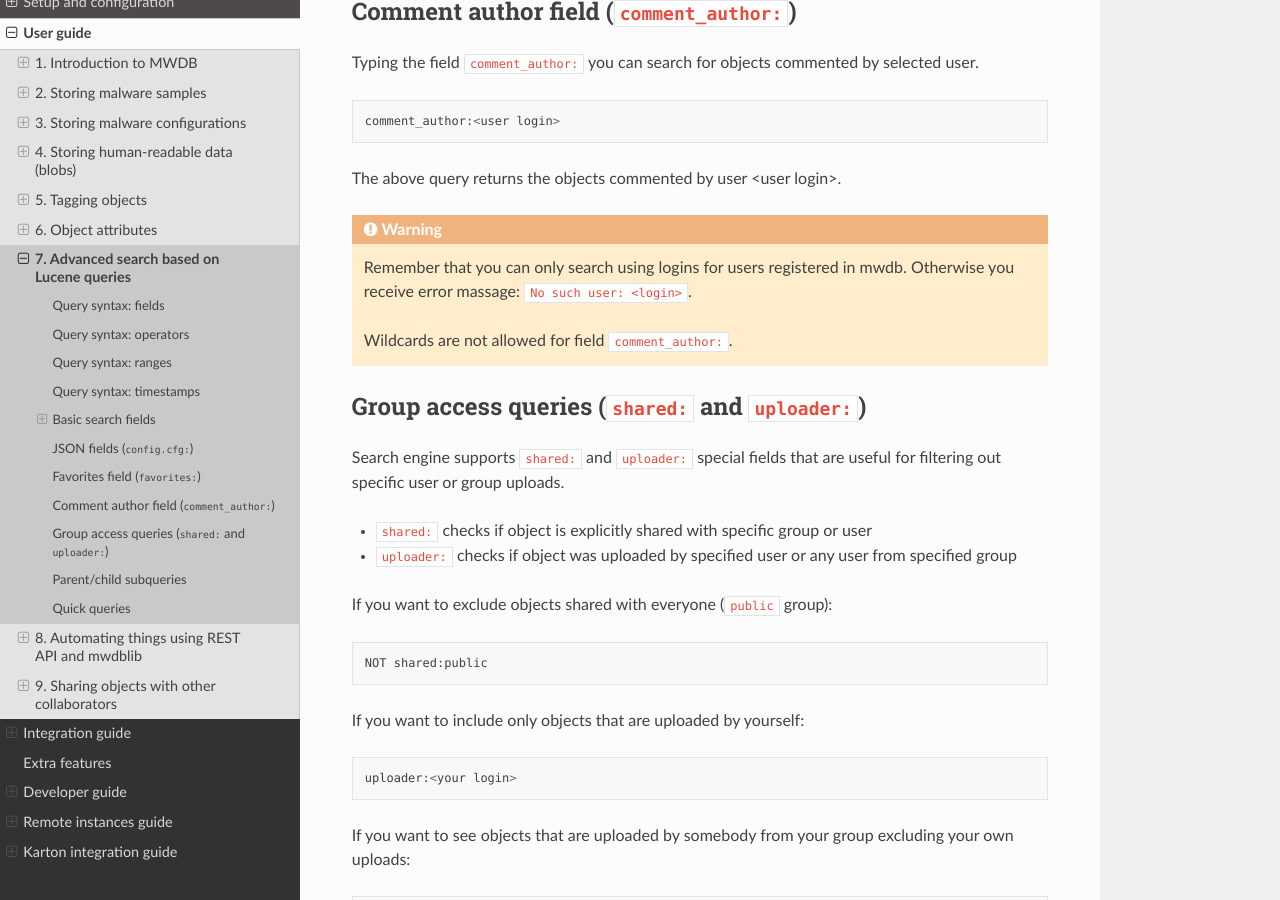
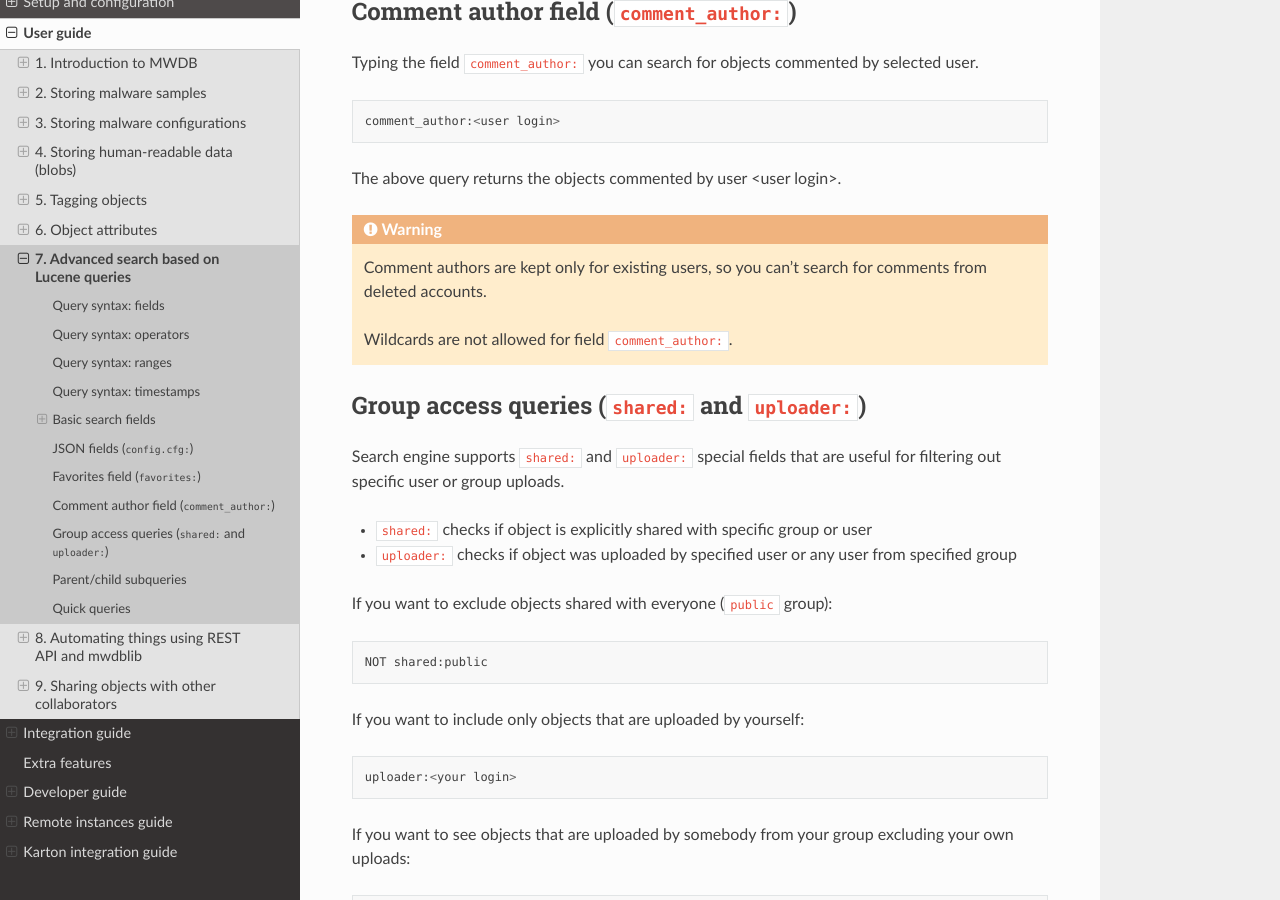
Before and after one commit to CERT-Polska/mwdb-core, a Sphinx documentation site: the page built from docs/user-guide/7-Lucene-search.rst, in a window 1280 px wide and 900 px high, scrolled down 6546 px. Built offline with Sphinx 7.4.7 and the Read the Docs theme 2.0.0, drawn with Linux system fonts in a browser that asks for light colours.

Commit message:
codereview changes

```diff
--- a/docs/user-guide/7-Lucene-search.rst
+++ b/docs/user-guide/7-Lucene-search.rst
@@ -306,8 +306,7 @@
 
 .. warning::
 
-    Remember that you can only search using logins for users registered in mwdb.
-    Otherwise you receive error massage: ``No such user: <login>``.
+    Comment authors are kept only for existing users, so you can't search for comments from deleted accounts.
 
     Wildcards are not allowed for field ``comment_author:``.
 
```
Also changed, not shown: 1 other file.
